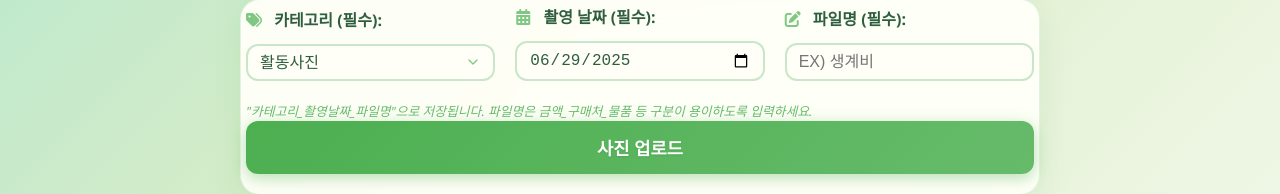
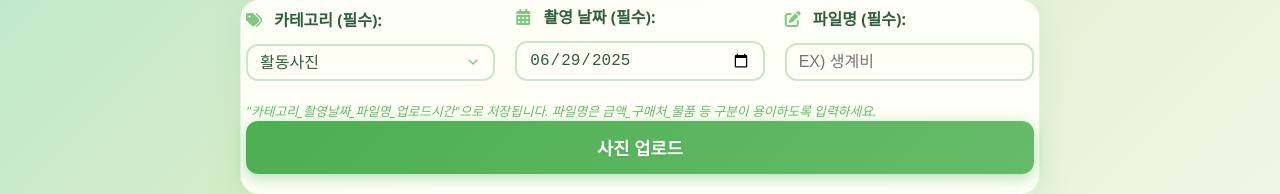
Before and after one commit to sclass0614/ah_photoCollect_all, a plain HTML site: page index.html in a window 1280 px wide. Shown: the part 475-669 px from the top of the page. Drawn offline with Linux system fonts and the light colour scheme.

Commit message:
Update index.html

```diff
--- a/index.html
+++ b/index.html
@@ -74,7 +74,7 @@
                         <input type="text" id="fileName" placeholder="EX) 생계비" required>
                     </div>
                 </div>
-                <div class="help-text">"카테고리_촬영날짜_파일명"으로 저장됩니다. 파일명은 금액_구매처_물품 등 구분이 용이하도록 입력하세요.</div>
+                <div class="help-text">"카테고리_촬영날짜_파일명_업로드시간"으로 저장됩니다. 파일명은 금액_구매처_물품 등 구분이 용이하도록 입력하세요.</div>
 
                 <button id="uploadButton">사진 업로드</button>
             </div>
```
